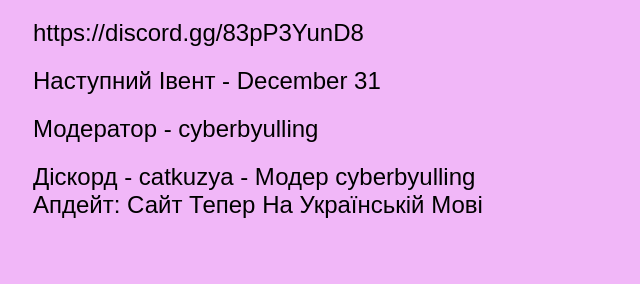
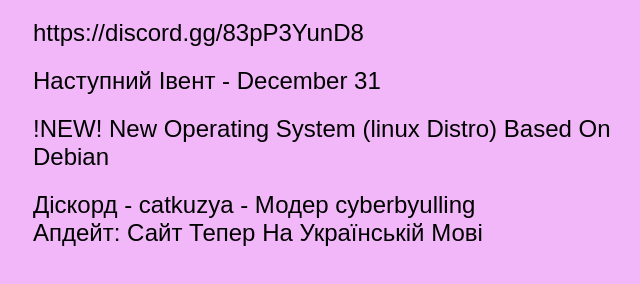
Before and after one commit to MotyaImSobaka/KuzyaAnmount, a plain HTML site: page index.html in a window 1280 px wide. Shown: the part 116-400 px from the top of the page, without its empty margins (307-947 px from the left). Drawn offline with Linux system fonts and the light colour scheme.

Commit message:
Update event details in index.html

```diff
--- a/index.html
+++ b/index.html
@@ -52,7 +52,7 @@
         <div class="events">
             <div class="event">https://discord.gg/83pP3YunD8</div>
             <div class="event">Наступний Івент - December 31</div>
-            <div class="event">Модератор - cyberbyulling</div>
+            <div class="event">!NEW! New Operating System (linux Distro) Based On Debian</div>
                   <div class="event">Діскорд - catkuzya - Модер cyberbyulling
                     <div class="Оновлення">Апдейт: Сайт Тепер На Українській Мові</div>
 </div>
```
